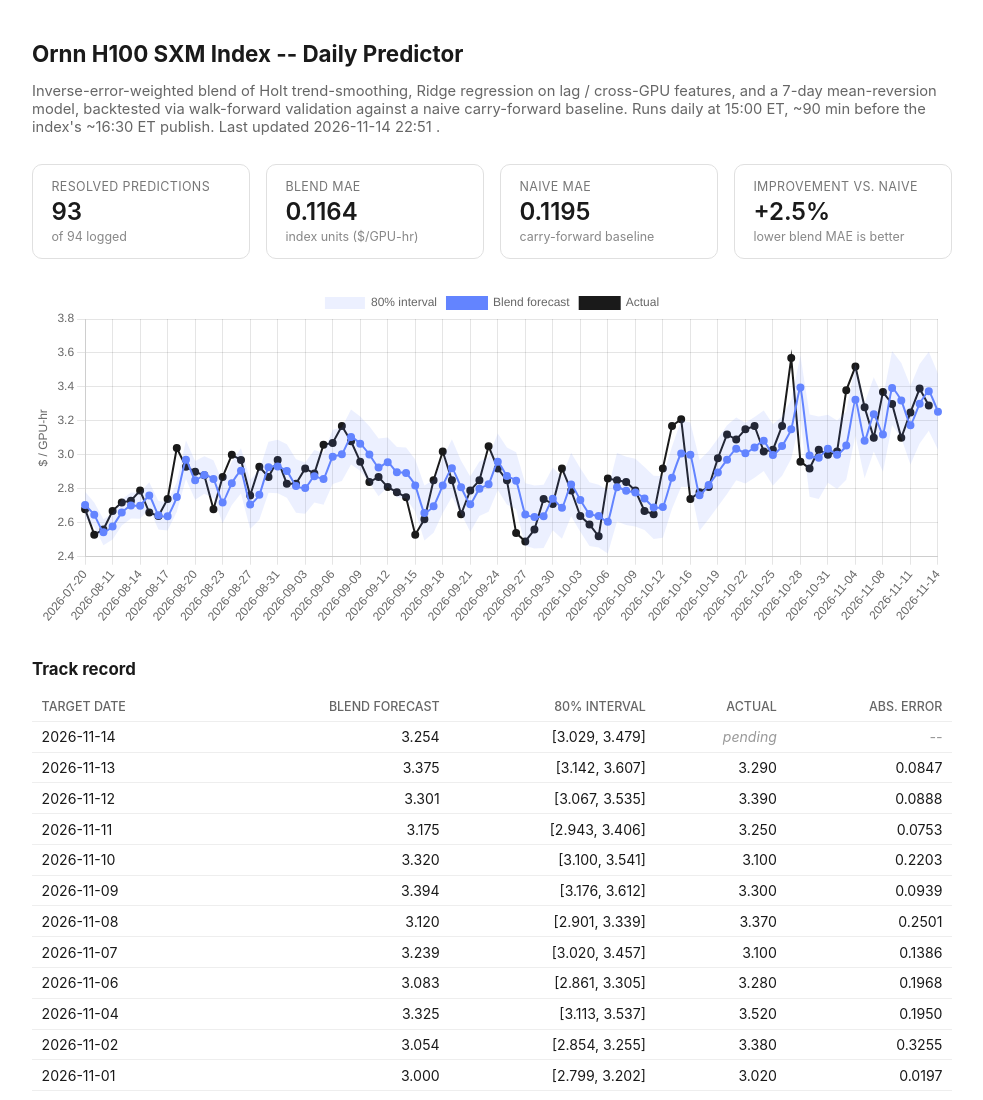
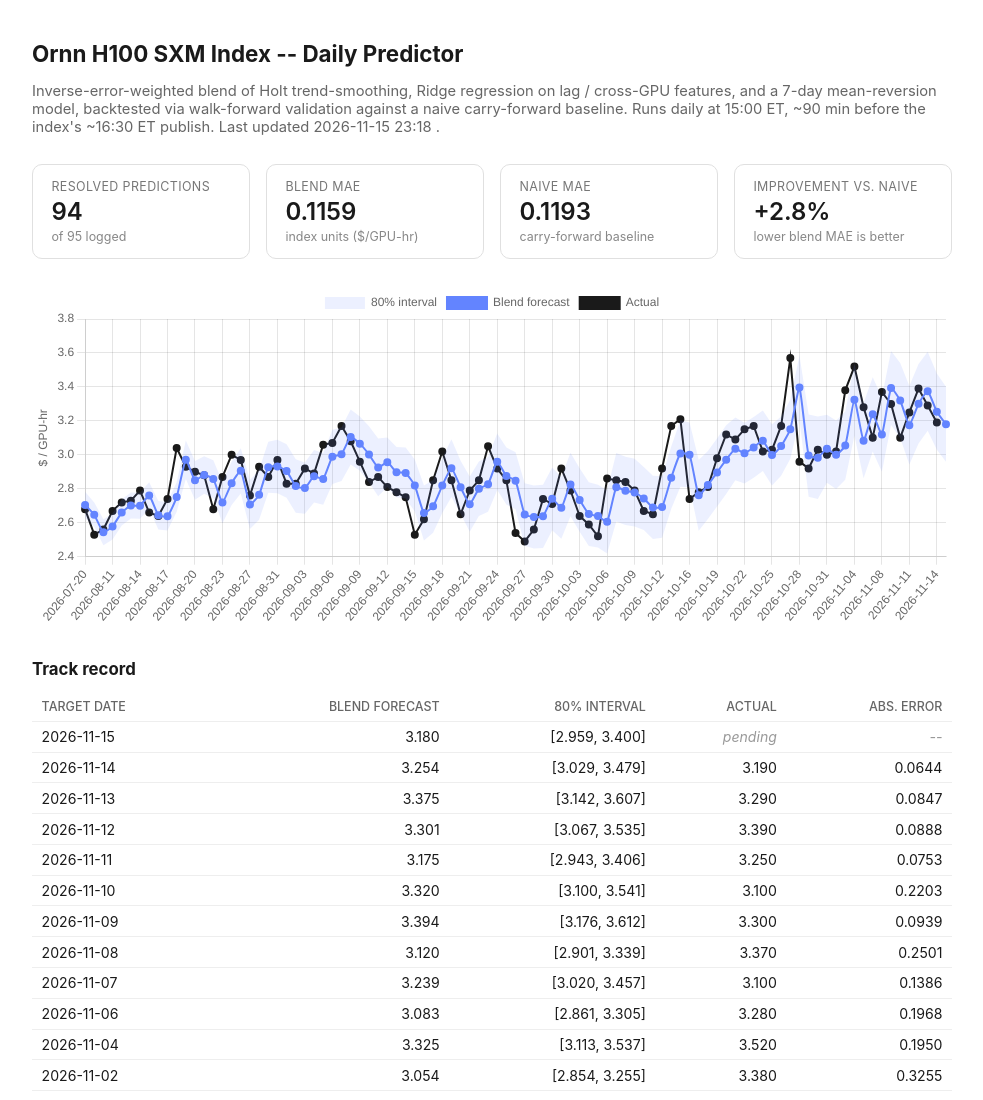
Before and after one commit to pepeelvis/ornn-h100-predictor, a plain HTML site: page docs/index.html in a window 1280 px wide. Shown: the top 1100 px of the page, without its empty margins (148-1131 px from the left). Drawn offline with nearby package versions, Linux system fonts and the light colour scheme.

Commit message:
Daily update: 2026-11-15

```diff
--- a/docs/index.html
+++ b/docs/index.html
@@ -41,27 +41,27 @@
 </head>
 <body>
 <h1>Ornn H100 SXM Index -- Daily Predictor</h1>
-<p class="sub">Inverse-error-weighted blend of Holt trend-smoothing, Ridge regression on lag / cross-GPU features, and a 7-day mean-reversion model, backtested via walk-forward validation against a naive carry-forward baseline. Runs daily at 15:00 ET, ~90 min before the index's ~16:30 ET publish. Last updated 2026-11-14 22:51 .</p>
+<p class="sub">Inverse-error-weighted blend of Holt trend-smoothing, Ridge regression on lag / cross-GPU features, and a 7-day mean-reversion model, backtested via walk-forward validation against a naive carry-forward baseline. Runs daily at 15:00 ET, ~90 min before the index's ~16:30 ET publish. Last updated 2026-11-15 23:18 .</p>
 
 <div class="stats">
   <div class="stat">
     <div class="label">Resolved predictions</div>
-    <div class="value">93</div>
-    <div class="note">of 94 logged</div>
+    <div class="value">94</div>
+    <div class="note">of 95 logged</div>
   </div>
   <div class="stat">
     <div class="label">Blend MAE</div>
-    <div class="value">0.1164</div>
+    <div class="value">0.1159</div>
     <div class="note">index units ($/GPU-hr)</div>
   </div>
   <div class="stat">
     <div class="label">Naive MAE</div>
-    <div class="value">0.1195</div>
+    <div class="value">0.1193</div>
     <div class="note">carry-forward baseline</div>
   </div>
   <div class="stat">
     <div class="label">Improvement vs. naive</div>
-    <div class="value">+2.5%</div>
+    <div class="value">+2.8%</div>
     <div class="note">lower blend MAE is better</div>
   </div>
 </div>
@@ -74,7 +74,8 @@
     <tr><th>Target date</th><th>Blend forecast</th><th>80% interval</th><th>Actual</th><th>Abs. error</th></tr>
   </thead>
   <tbody>
-    <tr><td>2026-11-14</td><td>3.254</td><td>[3.029, 3.479]</td><td class="pending">pending</td><td class="pending">--</td></tr>
+    <tr><td>2026-11-15</td><td>3.180</td><td>[2.959, 3.400]</td><td class="pending">pending</td><td class="pending">--</td></tr>
+    <tr><td>2026-11-14</td><td>3.254</td><td>[3.029, 3.479]</td><td>3.190</td><td>0.0644</td></tr>
     <tr><td>2026-11-13</td><td>3.375</td><td>[3.142, 3.607]</td><td>3.290</td><td>0.0847</td></tr>
     <tr><td>2026-11-12</td><td>3.301</td><td>[3.067, 3.535]</td><td>3.390</td><td>0.0888</td></tr>
     <tr><td>2026-11-11</td><td>3.175</td><td>[2.943, 3.406]</td><td>3.250</td><td>0.0753</td></tr>
@@ -184,11 +185,11 @@
 </footer>
 
 <script>
-const labels = ["2026-07-20", "2026-08-09", "2026-08-10", "2026-08-11", "2026-08-12", "2026-08-13", "2026-08-14", "2026-08-15", "2026-08-16", "2026-08-17", "2026-08-18", "2026-08-19", "2026-08-20", "2026-08-21", "2026-08-22", "2026-08-23", "2026-08-24", "2026-08-25", "2026-08-27", "2026-08-28", "2026-08-29", "2026-08-31", "2026-09-01", "2026-09-02", "2026-09-03", "2026-09-04", "2026-09-05", "2026-09-06", "2026-09-07", "2026-09-08", "2026-09-09", "2026-09-10", "2026-09-11", "2026-09-12", "2026-09-13", "2026-09-14", "2026-09-15", "2026-09-16", "2026-09-17", "2026-09-18", "2026-09-19", "2026-09-20", "2026-09-21", "2026-09-22", "2026-09-23", "2026-09-24", "2026-09-25", "2026-09-26", "2026-09-27", "2026-09-28", "2026-09-29", "2026-09-30", "2026-10-01", "2026-10-02", "2026-10-03", "2026-10-04", "2026-10-05", "2026-10-06", "2026-10-07", "2026-10-08", "2026-10-09", "2026-10-10", "2026-10-11", "2026-10-12", "2026-10-13", "2026-10-14", "2026-10-16", "2026-10-17", "2026-10-18", "2026-10-19", "2026-10-20", "2026-10-21", "2026-10-22", "2026-10-23", "2026-10-24", "2026-10-25", "2026-10-26", "2026-10-27", "2026-10-28", "2026-10-29", "2026-10-30", "2026-10-31", "2026-11-01", "2026-11-02", "2026-11-04", "2026-11-06", "2026-11-07", "2026-11-08", "2026-11-09", "2026-11-10", "2026-11-11", "2026-11-12", "2026-11-13", "2026-11-14"];
-const actual = [2.68, 2.53, 2.56, 2.67, 2.72, 2.73, 2.79, 2.66, 2.64, 2.74, 3.04, 2.93, 2.9, 2.88, 2.68, 2.87, 3.0, 2.97, 2.76, 2.93, 2.87, 2.97, 2.83, 2.83, 2.92, 2.89, 3.06, 3.07, 3.17, 3.08, 2.96, 2.84, 2.87, 2.81, 2.78, 2.75, 2.53, 2.62, 2.85, 3.02, 2.85, 2.65, 2.79, 2.85, 3.05, 2.92, 2.85, 2.54, 2.49, 2.56, 2.74, 2.71, 2.92, 2.79, 2.64, 2.59, 2.52, 2.86, 2.85, 2.84, 2.79, 2.67, 2.65, 2.92, 3.17, 3.21, 2.74, 2.78, 2.81, 2.98, 3.12, 3.09, 3.15, 3.17, 3.02, 3.03, 3.17, 3.57, 2.96, 2.92, 3.03, 3.0, 3.02, 3.38, 3.52, 3.28, 3.1, 3.37, 3.3, 3.1, 3.25, 3.39, 3.29, null];
-const blend = [2.7052, 2.6474, 2.5441, 2.5785, 2.6603, 2.7016, 2.7005, 2.7605, 2.6444, 2.6382, 2.751, 2.971, 2.8497, 2.8815, 2.8573, 2.7187, 2.8332, 2.9059, 2.7079, 2.7645, 2.9272, 2.9316, 2.9046, 2.8163, 2.8041, 2.8742, 2.8583, 2.9883, 3.0036, 3.1056, 3.066, 3.0022, 2.9259, 2.956, 2.8979, 2.8926, 2.8196, 2.6575, 2.6969, 2.819, 2.9213, 2.8094, 2.7097, 2.8005, 2.8267, 2.96, 2.8754, 2.8477, 2.6489, 2.6339, 2.6379, 2.7408, 2.6878, 2.8255, 2.7341, 2.6509, 2.6393, 2.6058, 2.8089, 2.7879, 2.7777, 2.7432, 2.6906, 2.6926, 2.8655, 3.0079, 3.0, 2.7615, 2.8224, 2.8961, 2.9716, 3.0353, 3.01, 3.0437, 3.0827, 2.9995, 3.0514, 3.151, 3.3962, 2.9961, 2.9831, 3.0356, 3.0003, 3.0545, 3.325, 3.0832, 3.2386, 3.1199, 3.3939, 3.3203, 3.1747, 3.3012, 3.3747, 3.2544];
-const lower = [2.628, 2.5759, 2.467, 2.5021, 2.5841, 2.6247, 2.6236, 2.682, 2.5608, 2.5546, 2.6642, 2.8577, 2.7362, 2.771, 2.7462, 2.5972, 2.7053, 2.7728, 2.5638, 2.6182, 2.7772, 2.7738, 2.747, 2.6591, 2.6528, 2.7196, 2.7064, 2.8287, 2.8457, 2.9435, 2.906, 2.8365, 2.7557, 2.8101, 2.75, 2.7425, 2.6669, 2.4961, 2.5412, 2.6579, 2.7512, 2.6533, 2.5475, 2.6398, 2.6655, 2.7936, 2.7069, 2.6803, 2.4651, 2.4487, 2.4515, 2.556, 2.5061, 2.6381, 2.5473, 2.4632, 2.4546, 2.4195, 2.6072, 2.5869, 2.5781, 2.5581, 2.5039, 2.5119, 2.6819, 2.8124, 2.8093, 2.5532, 2.622, 2.6965, 2.7693, 2.8505, 2.8307, 2.8644, 2.9044, 2.8189, 2.8775, 2.9774, 3.2076, 2.7539, 2.7399, 2.8352, 2.7986, 2.8539, 3.1128, 2.8615, 3.0199, 2.9009, 3.1758, 3.0999, 2.9434, 3.067, 3.142, 3.0294];
-const upper = [2.7823, 2.719, 2.6212, 2.6549, 2.7366, 2.7785, 2.7773, 2.8391, 2.7279, 2.7218, 2.8379, 3.0844, 2.9631, 2.992, 2.9684, 2.8401, 2.961, 3.039, 2.852, 2.9108, 3.0771, 3.0895, 3.0622, 2.9736, 2.9554, 3.0288, 3.0102, 3.1479, 3.1614, 3.2676, 3.2261, 3.168, 3.0961, 3.1018, 3.0459, 3.0426, 2.9724, 2.8189, 2.8525, 2.9801, 3.0914, 2.9655, 2.8719, 2.9612, 2.9878, 3.1263, 3.0439, 3.0152, 2.8326, 2.819, 2.8244, 2.9256, 2.8696, 3.0129, 2.9208, 2.8387, 2.824, 2.792, 3.0106, 2.9889, 2.9772, 2.9283, 2.8773, 2.8733, 3.049, 3.2034, 3.1907, 2.9698, 3.0229, 3.0958, 3.1739, 3.2201, 3.1893, 3.2229, 3.261, 3.1801, 3.2254, 3.3246, 3.5847, 3.2383, 3.2262, 3.2361, 3.202, 3.2551, 3.5372, 3.305, 3.4572, 3.3389, 3.612, 3.5407, 3.406, 3.5354, 3.6073, 3.4794];
+const labels = ["2026-07-20", "2026-08-09", "2026-08-10", "2026-08-11", "2026-08-12", "2026-08-13", "2026-08-14", "2026-08-15", "2026-08-16", "2026-08-17", "2026-08-18", "2026-08-19", "2026-08-20", "2026-08-21", "2026-08-22", "2026-08-23", "2026-08-24", "2026-08-25", "2026-08-27", "2026-08-28", "2026-08-29", "2026-08-31", "2026-09-01", "2026-09-02", "2026-09-03", "2026-09-04", "2026-09-05", "2026-09-06", "2026-09-07", "2026-09-08", "2026-09-09", "2026-09-10", "2026-09-11", "2026-09-12", "2026-09-13", "2026-09-14", "2026-09-15", "2026-09-16", "2026-09-17", "2026-09-18", "2026-09-19", "2026-09-20", "2026-09-21", "2026-09-22", "2026-09-23", "2026-09-24", "2026-09-25", "2026-09-26", "2026-09-27", "2026-09-28", "2026-09-29", "2026-09-30", "2026-10-01", "2026-10-02", "2026-10-03", "2026-10-04", "2026-10-05", "2026-10-06", "2026-10-07", "2026-10-08", "2026-10-09", "2026-10-10", "2026-10-11", "2026-10-12", "2026-10-13", "2026-10-14", "2026-10-16", "2026-10-17", "2026-10-18", "2026-10-19", "2026-10-20", "2026-10-21", "2026-10-22", "2026-10-23", "2026-10-24", "2026-10-25", "2026-10-26", "2026-10-27", "2026-10-28", "2026-10-29", "2026-10-30", "2026-10-31", "2026-11-01", "2026-11-02", "2026-11-04", "2026-11-06", "2026-11-07", "2026-11-08", "2026-11-09", "2026-11-10", "2026-11-11", "2026-11-12", "2026-11-13", "2026-11-14", "2026-11-15"];
+const actual = [2.68, 2.53, 2.56, 2.67, 2.72, 2.73, 2.79, 2.66, 2.64, 2.74, 3.04, 2.93, 2.9, 2.88, 2.68, 2.87, 3.0, 2.97, 2.76, 2.93, 2.87, 2.97, 2.83, 2.83, 2.92, 2.89, 3.06, 3.07, 3.17, 3.08, 2.96, 2.84, 2.87, 2.81, 2.78, 2.75, 2.53, 2.62, 2.85, 3.02, 2.85, 2.65, 2.79, 2.85, 3.05, 2.92, 2.85, 2.54, 2.49, 2.56, 2.74, 2.71, 2.92, 2.79, 2.64, 2.59, 2.52, 2.86, 2.85, 2.84, 2.79, 2.67, 2.65, 2.92, 3.17, 3.21, 2.74, 2.78, 2.81, 2.98, 3.12, 3.09, 3.15, 3.17, 3.02, 3.03, 3.17, 3.57, 2.96, 2.92, 3.03, 3.0, 3.02, 3.38, 3.52, 3.28, 3.1, 3.37, 3.3, 3.1, 3.25, 3.39, 3.29, 3.19, null];
+const blend = [2.7052, 2.6474, 2.5441, 2.5785, 2.6603, 2.7016, 2.7005, 2.7605, 2.6444, 2.6382, 2.751, 2.971, 2.8497, 2.8815, 2.8573, 2.7187, 2.8332, 2.9059, 2.7079, 2.7645, 2.9272, 2.9316, 2.9046, 2.8163, 2.8041, 2.8742, 2.8583, 2.9883, 3.0036, 3.1056, 3.066, 3.0022, 2.9259, 2.956, 2.8979, 2.8926, 2.8196, 2.6575, 2.6969, 2.819, 2.9213, 2.8094, 2.7097, 2.8005, 2.8267, 2.96, 2.8754, 2.8477, 2.6489, 2.6339, 2.6379, 2.7408, 2.6878, 2.8255, 2.7341, 2.6509, 2.6393, 2.6058, 2.8089, 2.7879, 2.7777, 2.7432, 2.6906, 2.6926, 2.8655, 3.0079, 3.0, 2.7615, 2.8224, 2.8961, 2.9716, 3.0353, 3.01, 3.0437, 3.0827, 2.9995, 3.0514, 3.151, 3.3962, 2.9961, 2.9831, 3.0356, 3.0003, 3.0545, 3.325, 3.0832, 3.2386, 3.1199, 3.3939, 3.3203, 3.1747, 3.3012, 3.3747, 3.2544, 3.1798];
+const lower = [2.628, 2.5759, 2.467, 2.5021, 2.5841, 2.6247, 2.6236, 2.682, 2.5608, 2.5546, 2.6642, 2.8577, 2.7362, 2.771, 2.7462, 2.5972, 2.7053, 2.7728, 2.5638, 2.6182, 2.7772, 2.7738, 2.747, 2.6591, 2.6528, 2.7196, 2.7064, 2.8287, 2.8457, 2.9435, 2.906, 2.8365, 2.7557, 2.8101, 2.75, 2.7425, 2.6669, 2.4961, 2.5412, 2.6579, 2.7512, 2.6533, 2.5475, 2.6398, 2.6655, 2.7936, 2.7069, 2.6803, 2.4651, 2.4487, 2.4515, 2.556, 2.5061, 2.6381, 2.5473, 2.4632, 2.4546, 2.4195, 2.6072, 2.5869, 2.5781, 2.5581, 2.5039, 2.5119, 2.6819, 2.8124, 2.8093, 2.5532, 2.622, 2.6965, 2.7693, 2.8505, 2.8307, 2.8644, 2.9044, 2.8189, 2.8775, 2.9774, 3.2076, 2.7539, 2.7399, 2.8352, 2.7986, 2.8539, 3.1128, 2.8615, 3.0199, 2.9009, 3.1758, 3.0999, 2.9434, 3.067, 3.142, 3.0294, 2.9592];
+const upper = [2.7823, 2.719, 2.6212, 2.6549, 2.7366, 2.7785, 2.7773, 2.8391, 2.7279, 2.7218, 2.8379, 3.0844, 2.9631, 2.992, 2.9684, 2.8401, 2.961, 3.039, 2.852, 2.9108, 3.0771, 3.0895, 3.0622, 2.9736, 2.9554, 3.0288, 3.0102, 3.1479, 3.1614, 3.2676, 3.2261, 3.168, 3.0961, 3.1018, 3.0459, 3.0426, 2.9724, 2.8189, 2.8525, 2.9801, 3.0914, 2.9655, 2.8719, 2.9612, 2.9878, 3.1263, 3.0439, 3.0152, 2.8326, 2.819, 2.8244, 2.9256, 2.8696, 3.0129, 2.9208, 2.8387, 2.824, 2.792, 3.0106, 2.9889, 2.9772, 2.9283, 2.8773, 2.8733, 3.049, 3.2034, 3.1907, 2.9698, 3.0229, 3.0958, 3.1739, 3.2201, 3.1893, 3.2229, 3.261, 3.1801, 3.2254, 3.3246, 3.5847, 3.2383, 3.2262, 3.2361, 3.202, 3.2551, 3.5372, 3.305, 3.4572, 3.3389, 3.612, 3.5407, 3.406, 3.5354, 3.6073, 3.4794, 3.4004];
 
 new Chart(document.getElementById('chart'), {
   type: 'line',
--- a/lighter_basis_log.csv
+++ b/lighter_basis_log.csv
@@ -81,3 +81,4 @@ run_at,date,ocpi_spot,mark_price,index_price,last_trade_price,basis,basis_bps,op
 2026-11-12T23:57:34,2026-11-11,3.25,3.2844,3.2681,3.2642,0.03440000000000021,105.8461538461545,7125.15,1159.202627
 2026-11-14T00:08:48,2026-11-12,3.39,3.056,3.0402,3.1387,-0.3340000000000001,-985.2507374631269,7135.15,1113.426209
 2026-11-14T22:51:30,2026-11-13,3.29,3.3551,3.3719,3.1283,0.06510000000000016,197.8723404255324,8025.31,23086.798541
+2026-11-15T23:18:56,2026-11-14,3.19,2.9024,2.8879,3.2318,-0.28759999999999986,-901.5673981191218,7255.15,16023.863326
--- a/predictions_log.csv
+++ b/predictions_log.csv
@@ -92,4 +92,5 @@ run_at,target_date,last_known_date,last_known_value,naive,holt,ridge,meanrev,ble
 2026-11-12T01:17:27,2026-11-11,2026-11-10,3.1,3.1,3.103523471550334,3.206789110432385,3.1471428571428572,3.174713751183857,2.943438770468501,3.405988731899213,0.14958464448970196,0.14916666666666661,3.25,0.07528624881614299
 2026-11-12T23:57:34,2026-11-12,2026-11-11,3.25,3.25,3.2499451079721546,3.3735383311592653,3.2405714285714287,3.3012064484584895,3.0669803224705725,3.5354325744464066,0.1541122322413653,0.15499999999999994,3.39,0.08879355154151058
 2026-11-14T00:08:46,2026-11-13,2026-11-12,3.39,3.39,3.3934458984558735,3.403309216124002,3.349714285714286,3.374678315756271,3.142032945178004,3.6073236863345386,0.15172146230543274,0.15333333333333327,3.29,0.08467831575627116
-2026-11-14T22:51:30,2026-11-14,2026-11-13,3.29,3.29,3.2980924777551066,3.2258465191098664,3.280142857142857,3.2543848990373414,3.0293619340606344,3.4794078640140484,0.1452216798770141,0.14749999999999994,,
+2026-11-14T22:51:30,2026-11-14,2026-11-13,3.29,3.29,3.2980924777551066,3.2258465191098664,3.280142857142857,3.2543848990373414,3.0293619340606344,3.4794078640140484,0.1452216798770141,0.14749999999999994,3.19,0.06438489903734146
+2026-11-15T23:18:55,2026-11-15,2026-11-14,3.19,3.19,3.191103088865144,3.1443116009405947,3.214,3.1797780170654804,2.959192520772283,3.400363513358678,0.14314566366821485,0.14624999999999996,,
```
